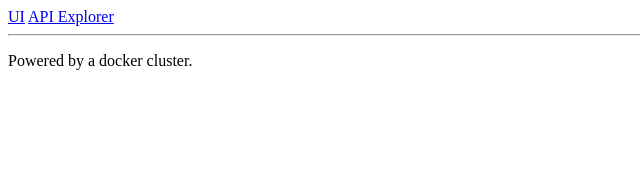
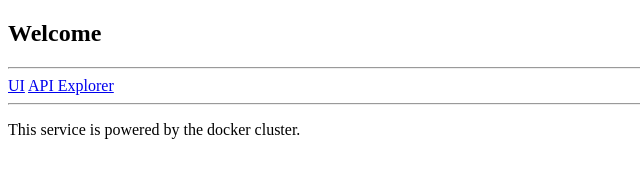
Before and after one commit to bingnanzhou/jenkins-dev, a plain HTML site: page nginx-docker/www/index.html in a window 1280 px wide. Shown: the whole page, without its empty margins (0-640 px from the left). Drawn offline with Linux system fonts and the light colour scheme.

Commit message:
update UI

```diff
--- a/nginx-docker/www/index.html
+++ b/nginx-docker/www/index.html
@@ -3,9 +3,11 @@
     <title>Jetstream User Manager</title>
     </head>
     <body>
+    <h2>Welcome</h2>
+    <hr>
     <a href="/usam/">UI</a>
     <a href="/explorer">API Explorer</a>
     <hr>
-	<p> Powered by a docker cluster.<p/>
+	<p>This service is powered by the docker cluster.<p/>
     </body>
 </html>
```
